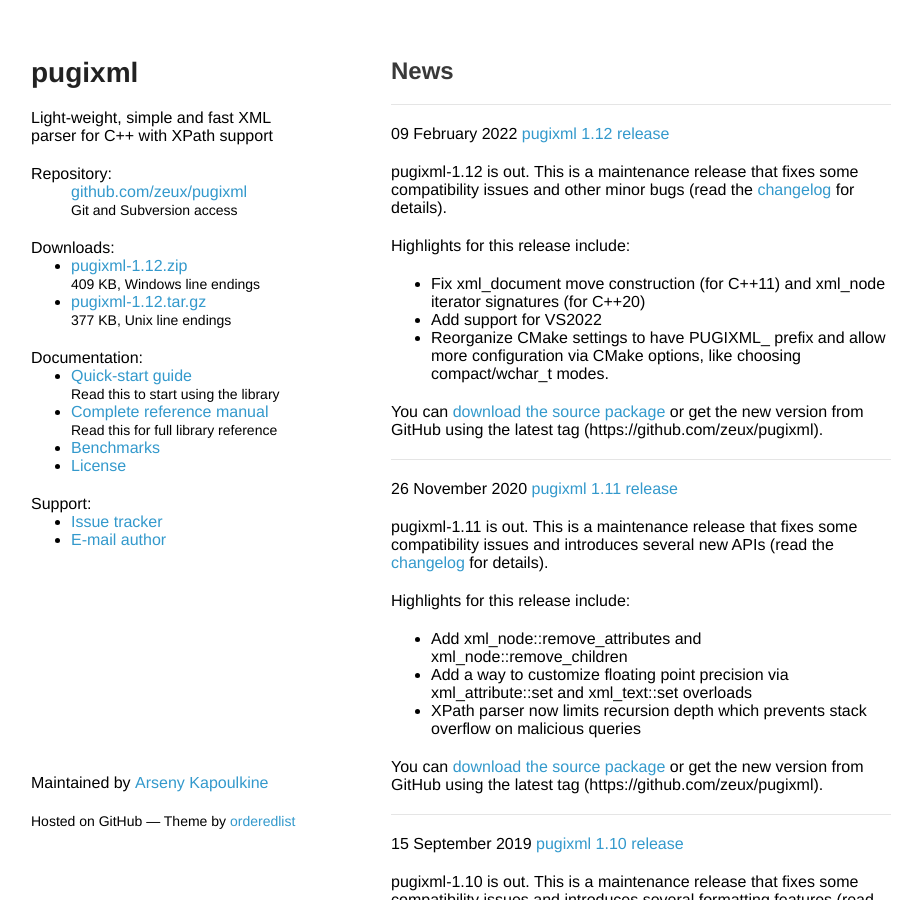
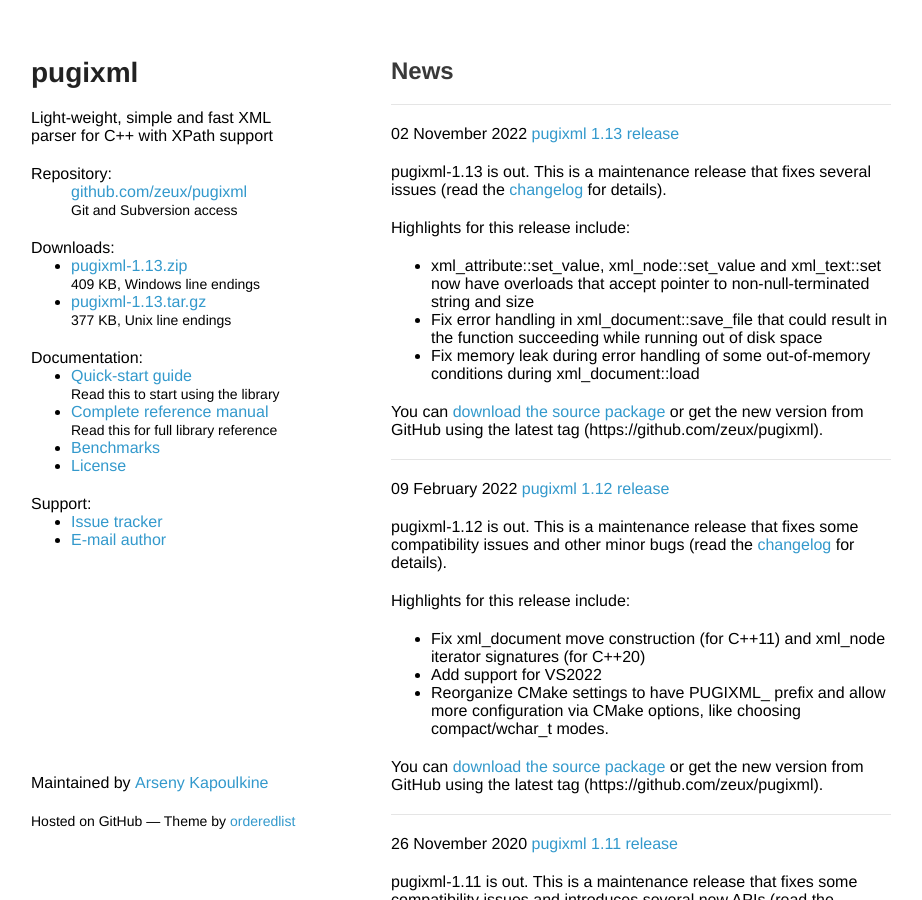
Before and after one commit to zeux/pugixml, a Jekyll site: the page built from news.md, in a window 1280 px wide and 900 px high. Shown: the whole window, without its empty margins (179-1101 px from the left). Built offline with Jekyll 4.4.1, drawn with Linux system fonts in a browser that asks for light colours.

Commit message:
Add release news and bump config version

```diff
--- a/_config.yml
+++ b/_config.yml
@@ -1,6 +1,6 @@
 name: pugixml.org
 description: Light-weight, simple and fast XML parser for C++ with XPath support
 url: https://pugixml.org/
-version: "1.12"
+version: "1.13"
 gems:
   - jekyll-redirect-from
--- /dev/null
+++ b/_posts/2022-11-02-pugixml-1.13-release.md
@@ -0,0 +1,14 @@
+---
+layout: post
+title: pugixml 1.13 release
+---
+
+pugixml-1.13 is out. This is a maintenance release that fixes several issues (read the [changelog](/docs/manual.html#v1.13) for details).
+
+Highlights for this release include:
+
+- xml_attribute::set_value, xml_node::set_value and xml_text::set now have overloads that accept pointer to non-null-terminated string and size
+- Fix error handling in xml_document::save_file that could result in the function succeeding while running out of disk space
+- Fix memory leak during error handling of some out-of-memory conditions during xml_document::load
+
+You can [download the source package](https://github.com/zeux/pugixml/releases/download/v1.13/pugixml-1.13.zip) or get the new version from GitHub using the latest tag (https://github.com/zeux/pugixml).
```
